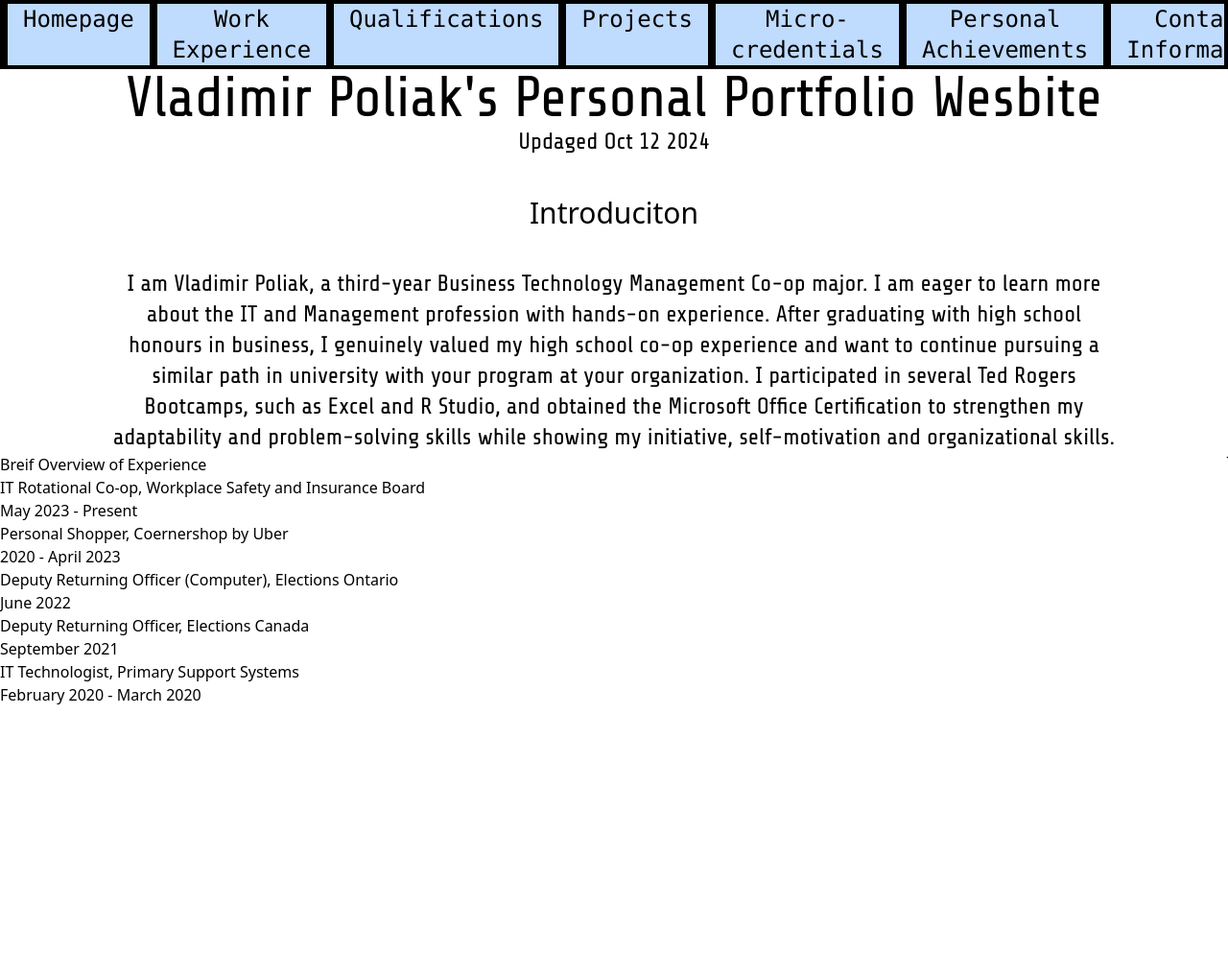
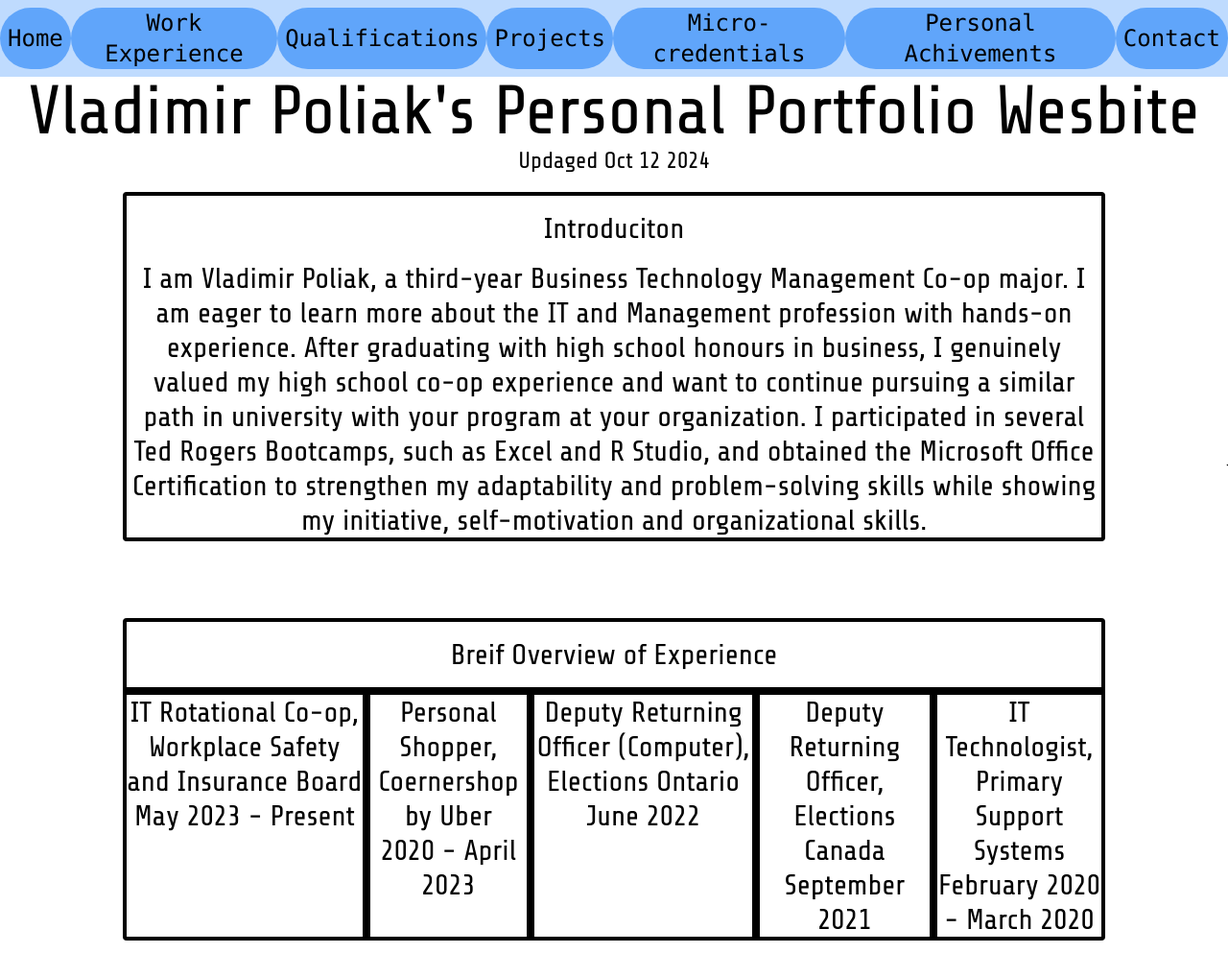
Before and after one commit to VladimirPoliak/VladimirPoliak.github.io, a website: page Final_Project/index.html in a window 1280 px wide. Shown: the whole page at 96% size. Drawn offline with nearby package versions, Linux system fonts and the light colour scheme.

Commit message:
Updated styling.

```diff
--- a/Final_Project/index.html
+++ b/Final_Project/index.html
@@ -9,6 +9,7 @@
         <link rel="stylesheet" href="tailwind.css"></link> <!--needs to be fixed to work with resizable elements-->
         <meta name="viewport" content="width=device-width, initial-scale=1.0"></meta>
         <script src="https://cdn.tailwindcss.com"></script>
+        <script src="main.js"></script>
         <div>
             <link rel="preconnect" href="https://fonts.googleapis.com">
             <link rel="preconnect" href="https://fonts.gstatic.com" crossorigin>
@@ -17,58 +18,52 @@
     </head>
 
 
-    <body class="bg-white dark:bg-black">
+    <body id="fulldoc" class="bg-white
+    dark:bg-black">
         <!--Ensures the nagivation bar stays at the top of the screen and takes up the entire screen view.
         It also ensures the navigation elements are evenly spaced out.-->
-        <nav class="flex shrink sticky top-0 bg-blue-200 w-full overflow-x-scroll
+        <nav class="flex shrink sticky top-0 w-full overflow-x-scroll bg-blue-200 py-2
         sm:flex-shrink
-        xl:border-4
-        xl:border-black">
-            <!--Each of these elements is positioned evenly with deliniation lines and follows the screen when you scroll.-->
-            <div class="font-mono text-center inline-block mx-auto text-xs
-            md:text-sm md:border-black md:border-x-1
-            xl:px-4 xl:border-x-4 xl:text-2xl">
-                Homepage
-            </div>
-            <div class="font-mono text-center inline-block mx-auto text-xs
-            md:text-sm md:border-black md:border-x-1
-            xl:px-4 xl:border-x-4 xl:text-2xl">
-                Work Experience
-            </div>
-            <div class="font-mono text-center inline-block mx-auto text-xs
-            md:text-sm md:border-black md:border-x-1
-            xl:px-4 xl:border-x-4 xl:text-2xl">
-                Qualifications
-            </div>
-            <div class="font-mono text-center inline-block mx-auto text-xs
-            md:text-sm md:border-black md:border-x-1
-            xl:px-4 xl:border-x-4 xl:text-2xl">
-                Projects
-            </div>
-            <div class="font-mono text-center inline-block mx-auto text-xs
-            md:text-sm md:border-black md:border-x-1
-            xl:px-4 xl:border-x-4 xl:text-2xl">
-                Micro-credentials
-            </div>
-            <div class="font-mono text-center inline-block mx-auto text-xs
-            md:text-sm md:border-black md:border-x-1
-            xl:px-4 xl:border-x-4 xl:text-2xl">
-                Personal Achievements
-            </div>
-            <div class="font-mono text-center inline-block mx-auto text-xs
-            md:text-sm md:border-black md:border-x-1
-            xl:px-4 xl:border-x-4 xl:text-2xl">
-                Contact Information
-            </div>
+        xl:overflow-hidden">
+            <!--Each of these elements is positioned evenly with each button being rounded.-->
+            <button type="button" class="bg-blue-400 hover:bg-blue-600 rounded-full px-4 font-mono text-center inline-block mx-auto text-xs
+            md:text-sm
+            xl:px-2 xl:text-2xl">Home
+            </button>
+            <button type="button" class="bg-blue-400 hover:bg-blue-600 rounded-full px-4 font-mono text-center inline-block mx-auto text-xs
+            md:text-sm
+            xl:px-2 xl:text-2xl">Work Experience
+            </button>
+            <button type="button" class="bg-blue-400 hover:bg-blue-600 rounded-full px-4 font-mono text-center inline-block mx-auto text-xs
+            md:text-sm
+            xl:px-2 xl:text-2xl">Qualifications
+            </button>
+            <button type="button" class="bg-blue-400 hover:bg-blue-600 rounded-full px-4 font-mono text-center inline-block mx-auto text-xs
+            md:text-sm
+            xl:px-2 xl:text-2xl">Projects
+            </button>
+            <button type="button" class="bg-blue-400 hover:bg-blue-600 rounded-full px-4 font-mono text-center inline-block mx-auto text-xs
+            md:text-sm
+            xl:px-2 xl:text-2xl">Micro-credentials
+            </button>
+            <button type="button" class="bg-blue-400 hover:bg-blue-600 rounded-full px-4 font-mono text-center inline-block mx-auto text-xs
+            md:text-sm
+            xl:px-2 xl:text-2xl">Personal Achivements
+            </button>
+            <button type="button" class="bg-blue-400 hover:bg-blue-600 rounded-full px-4 font-mono text-center inline-block mx-auto text-xs
+            md:text-sm
+            xl:px-2 xl:text-2xl">Contact
+            </button>
         </nav>
         <!--This specifies that all elememnts in the div fill out the entire screen.-->
-        <div class="flex overflow-x-scroll dark:text-white">
+        <div class="flex overflow-x-scroll
+        dark:text-white">
             <!--This specifies that the specific div should fill out the entire screen.-->
             <div class="min-w-full">
-                <div class="static inset-0 flex justify-center">
+                <div class="flex justify-center">
                     <div>
                         <h1 class="font-sharetech text-center text-2xl
-                        xl:text-6xl">
+                        xl:text-7xl">
                             Vladimir Poliak's Personal Portfolio Wesbite
                         </h1>
                         <h6 class="font-sharetech flex justify-center text-xs
@@ -78,12 +73,15 @@
                     </div>
                 </div>
 
-                <div class="static inset-0 flex justify-center">
+                <div class="flex justify-center rounded border-4 border-black my-4
+                dark:border-white dark:bg-blue-200 dark:text-black
+                sm:mx-14
+                xl:mx-32">
                     <div>
-                        <h2 class="text-center my-10 text-sm
+                        <h2 class="font-sharetech text-center my-4 text-sm
                         xl:text-3xl">Introduciton</h2>
-                        <p class=" font-sharetech text-center flex justify-center text-sm mx-14
-                        xl:text-2xl xl:mx-28">
+                        <p class="font-sharetech text-center flex justify-center text-sm mx-0
+                        xl:text-3xl">
                             I am Vladimir Poliak, a third-year Business Technology Management Co-op major.
                             I am eager to learn more about the IT and Management profession with hands-on experience.
                             After graduating with high school honours in business,
@@ -94,45 +92,50 @@
                     </div>
                 </div>
 
+                <div class="flex justify-center rounded border-4 border-black my-20
+                dark:border-white dark:bg-blue-200 dark:text-black
+                sm:mx-14
+                xl:mx-32">
                     <div>
-                    <h2>Breif Overview of Experience</h2>
-                    <div>
-                        <p>
+                        <h2 class="font-sharetech text-center my-4 text-sm
+                        xl:text-3xl">Breif Overview of Experience</h2>
+                        <ul class="font-sharetech text-center flex justify-center text-xs mx-0 border-t-4 border-black
+                        xl:text-3xl border-t-8">
+                            <p class="border-r-2 border-black
+                            xl:border-r-4">
                                 IT Rotational Co-op, Workplace Safety and Insurance Board
                                 <br>
                                 May 2023 - Present
                             </p>
-                    </div>
-                    <div>
-                        <p>
+                            <p class="border-x-2 border-black
+                            xl:border-x-4">
                                 Personal Shopper, Coernershop by Uber
                                 <br>
                                 2020 - April 2023
                             </p>
-                    </div>
-                    <div>
-                        <p>
+                            <p class="border-x-2 border-black
+                            xl:border-x-4">
                                 Deputy Returning Officer (Computer), Elections Ontario
                                 <br>
                                 June 2022
                             </p>
-                    </div>
-                    <div>
-                        <p>
+                            <p class="border-x-2 border-black
+                            xl:border-x-4">
                                 Deputy Returning Officer, Elections Canada
                                 <br>
                                 September 2021
                             </p>
-                    </div>
-                    <div>
-                        <p>
+                            <p class="border-l-2 border-black
+                            xl:border-l-4">
                                 IT Technologist, Primary Support Systems
                                 <br>
                                 February 2020 - March 2020
                             </p>
+                        </ul>
                     </div>
                 </div>
             </div>
+
             <!--This specifies that the specific div should fill out the entire screen.-->
             <div  class="min-w-full">
                 <div>
```
Lines whose indentation alone changed are shown as unchanged.
